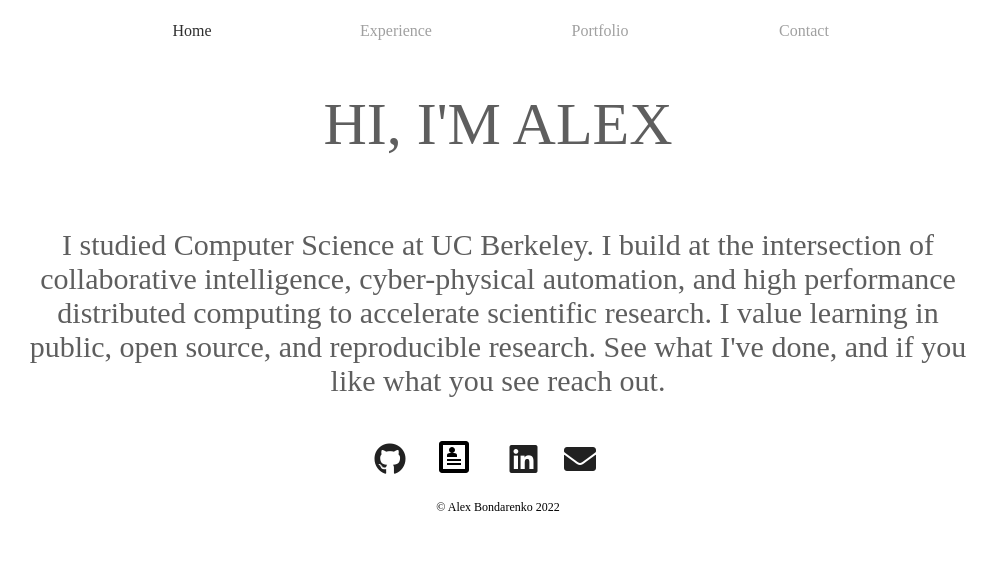
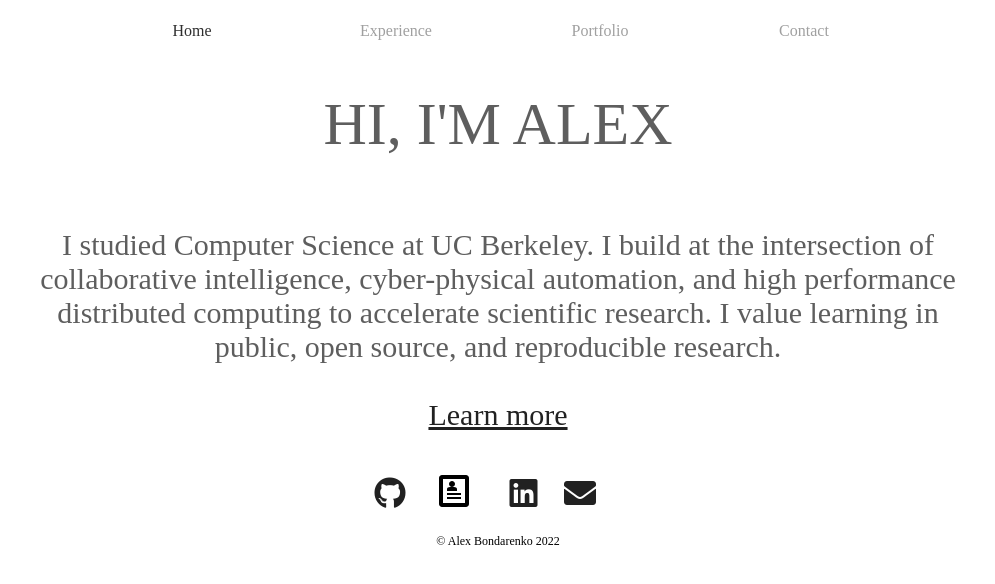
Before and after one commit to abondrn/abondrn.github.io, a Jekyll site: the page built from jekyll-digital-garden/index.md, in a window 1280 px wide. Shown: the top 584 px of the page, without its empty margins (142-1137 px from the left). Built offline with Jekyll 4.4.1, drawn with Linux system fonts in a browser that asks for light colours; nearby versions of some CDN libraries.

Commit message:
Fixed home backlink

```diff
--- a/jekyll-digital-garden/_includes/ContextMenu.html
+++ b/jekyll-digital-garden/_includes/ContextMenu.html
@@ -29,7 +29,7 @@
 *
 {%- endcomment -%}
 
-{%- if page.permalink == "/" -%}
+{%- if page.permalink == site.feed_path -%}
 {%- if site.preferences.contextmenu.enabled -%}
 <nav class="context-menu" id="context-menu">
     <ul class="context-menu__items">
--- a/jekyll-digital-garden/_includes/Feed.html
+++ b/jekyll-digital-garden/_includes/Feed.html
@@ -31,7 +31,7 @@
 *
 {%- endcomment -%}
 
-{%- if page.permalink == "/notes/" -%}
+{%- if page.permalink == site.feed_path -%}
     {%- for item in site.posts -%}
         <div class="feed-title-excerpt-block disable-select" data-url="{{site.url}}{{item.url}}">
             <a href="{{item.url}}" style="text-decoration: none; color: #555555;">
--- a/jekyll-digital-garden/_includes/Header.html
+++ b/jekyll-digital-garden/_includes/Header.html
@@ -230,7 +230,7 @@
     {%- endif -%}
     {%- if page.permalink != site.feed_path -%}
     <div class="main-site-subheader disable-select" id="scroll-head">
-        <div class="back-icon" onclick="window.location.assign('/');">
+        <div class="back-icon" onclick="window.location.assign('{{ site.feed_path }}');">
             <svg class="ripple" xmlns="http://www.w3.org/2000/svg" height="24" viewBox="0 0 24 24" width="24">
                 <path d="M0 0h24v24H0z" fill="none"/>
                 <path d="M21 11H6.83l3.58-3.59L9 6l-6 6 6 6 1.41-1.41L6.83 13H21z"/>
--- a/jekyll-digital-garden/_layouts/Home.html
+++ b/jekyll-digital-garden/_layouts/Home.html
@@ -175,8 +175,8 @@
       I studied Computer Science at UC Berkeley.
       I build at the intersection of collaborative intelligence, cyber-physical automation, and high performance distributed computing to accelerate scientific research.
       I value learning in public, open source, and reproducible research.
-      See what I've done, and if you like what you see reach out.
-</h>
+    </h>
+    <h><a href="/about/">Learn more</a></h>
   </div>
 
   <div id="Experience" class="tabcontent">
```
Also changed, not shown: other parts of jekyll-digital-garden/_layouts/Home.html (+2 -0 lines).
